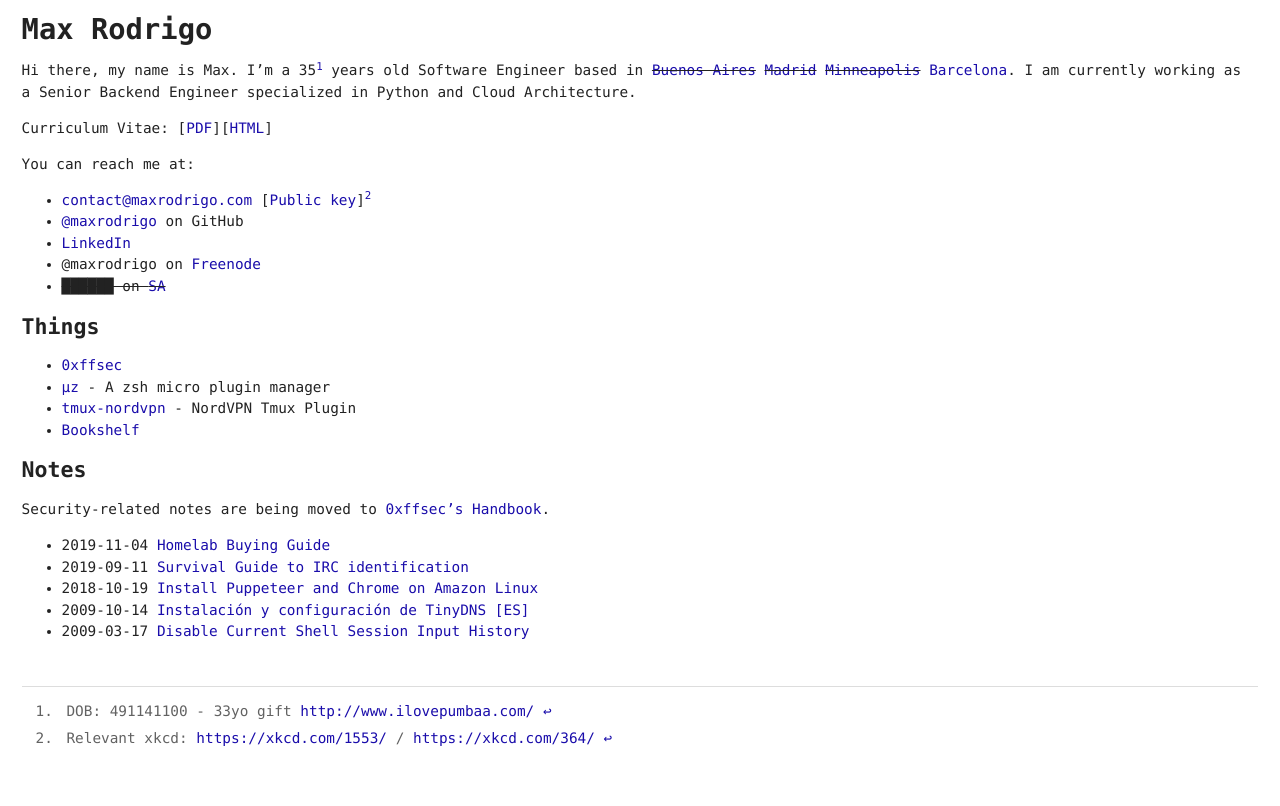
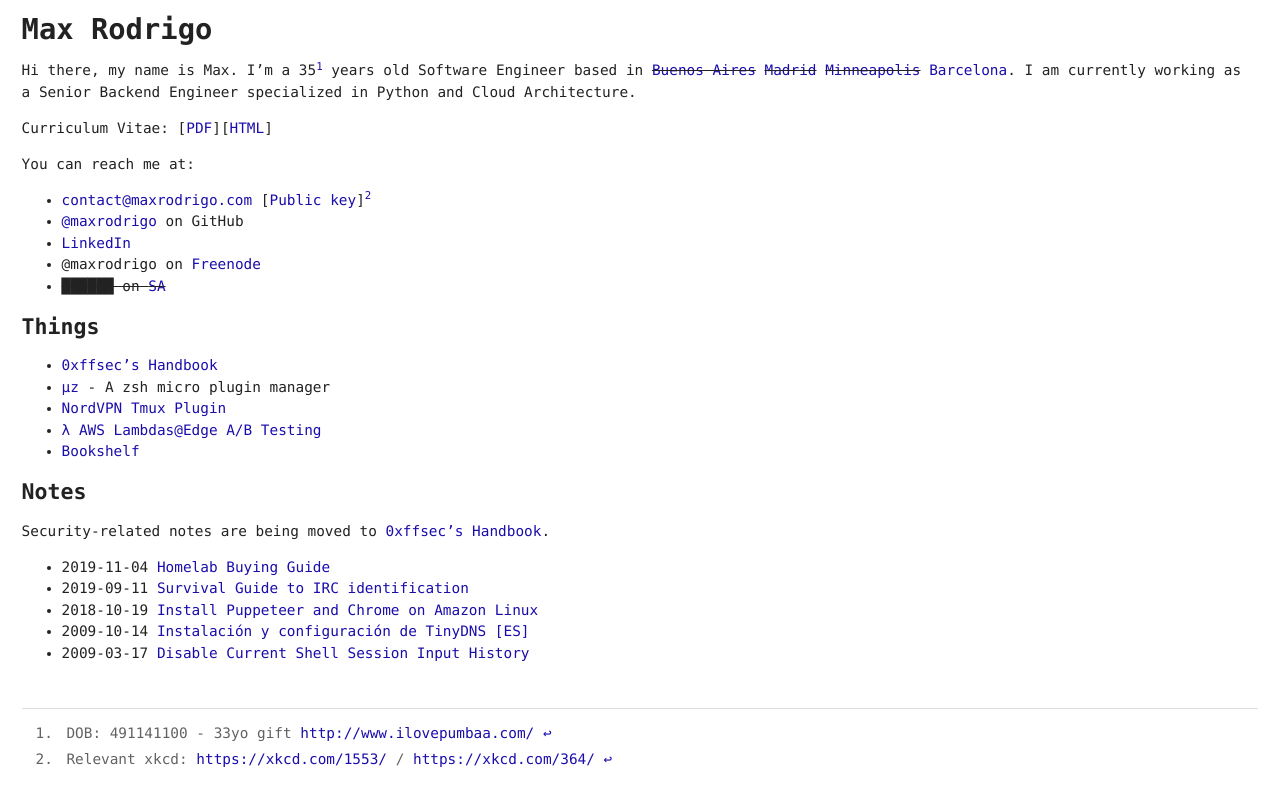
Before and after one commit to maxrodrigo/maxrodrigo.github.io, a Jekyll site: the page built from index.md, in a window 1280 px wide. Shown: the top 806 px of the page. Built offline with Jekyll 4.4.1, drawn with Linux system fonts in a browser that asks for light colours; some web fonts are replaced; our own code applies the rules of GitHub Pages for plain Markdown files.

Commit message:
Update projects list

```diff
--- a/index.md
+++ b/index.md
@@ -22,9 +22,10 @@ You can reach me at:
 
 ## Things
 
-- [0xffsec](https://0xffsec.com)
+- [0xffsec's Handbook](https://0xffsec.com/handbook)
 - [μz](https://github.com/maxrodrigo/uz) -  A zsh micro plugin manager
-- [tmux-nordvpn](https://github.com/maxrodrigo/tmux-nordvpn) - NordVPN Tmux Plugin
+- [NordVPN Tmux Plugin](https://github.com/maxrodrigo/tmux-nordvpn)
+- [λ AWS Lambdas@Edge A/B Testing ](https://github.com/maxrodrigo/ab-testing-lambdas)
 - [Bookshelf](bookshelf.md)
 
 ## Notes
```
